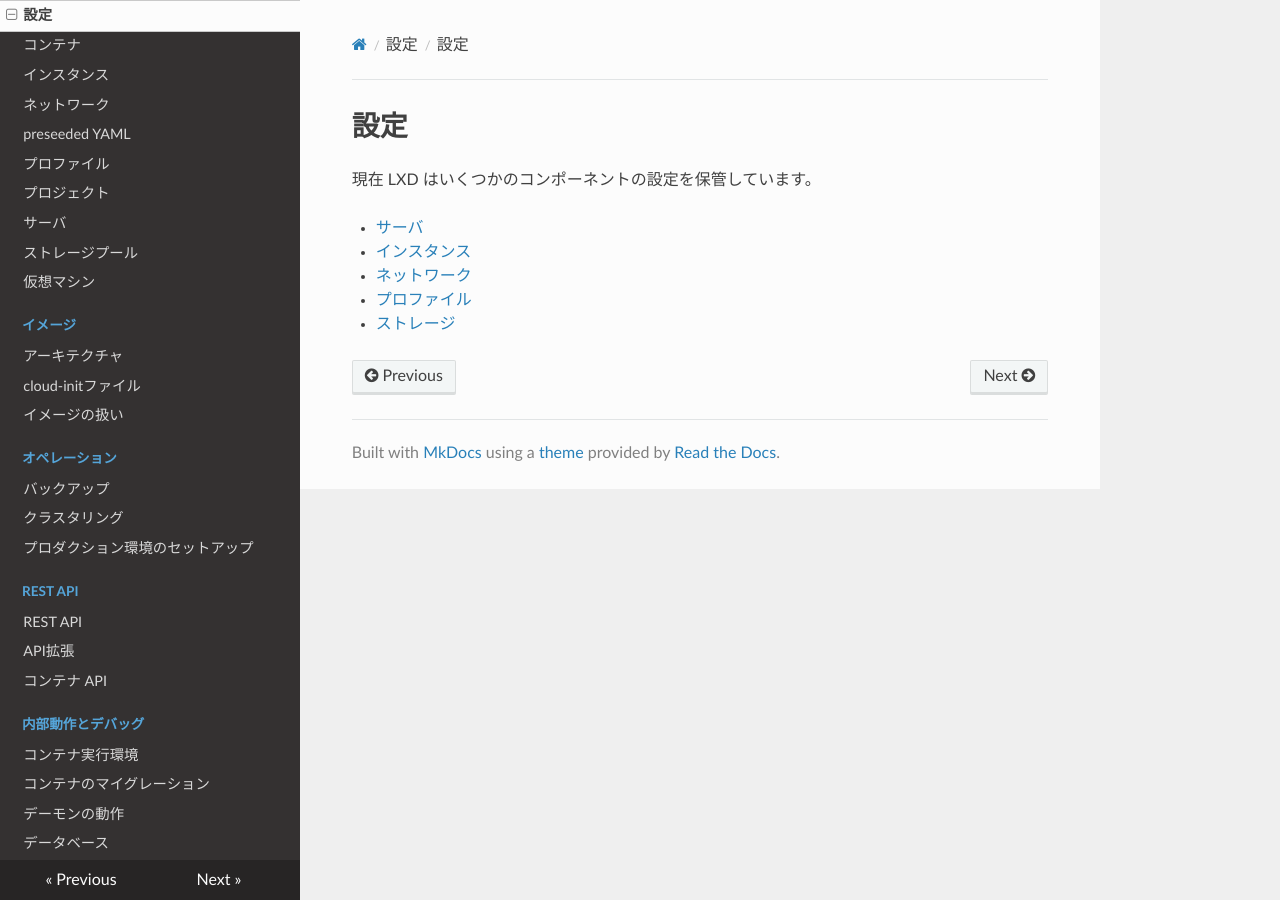
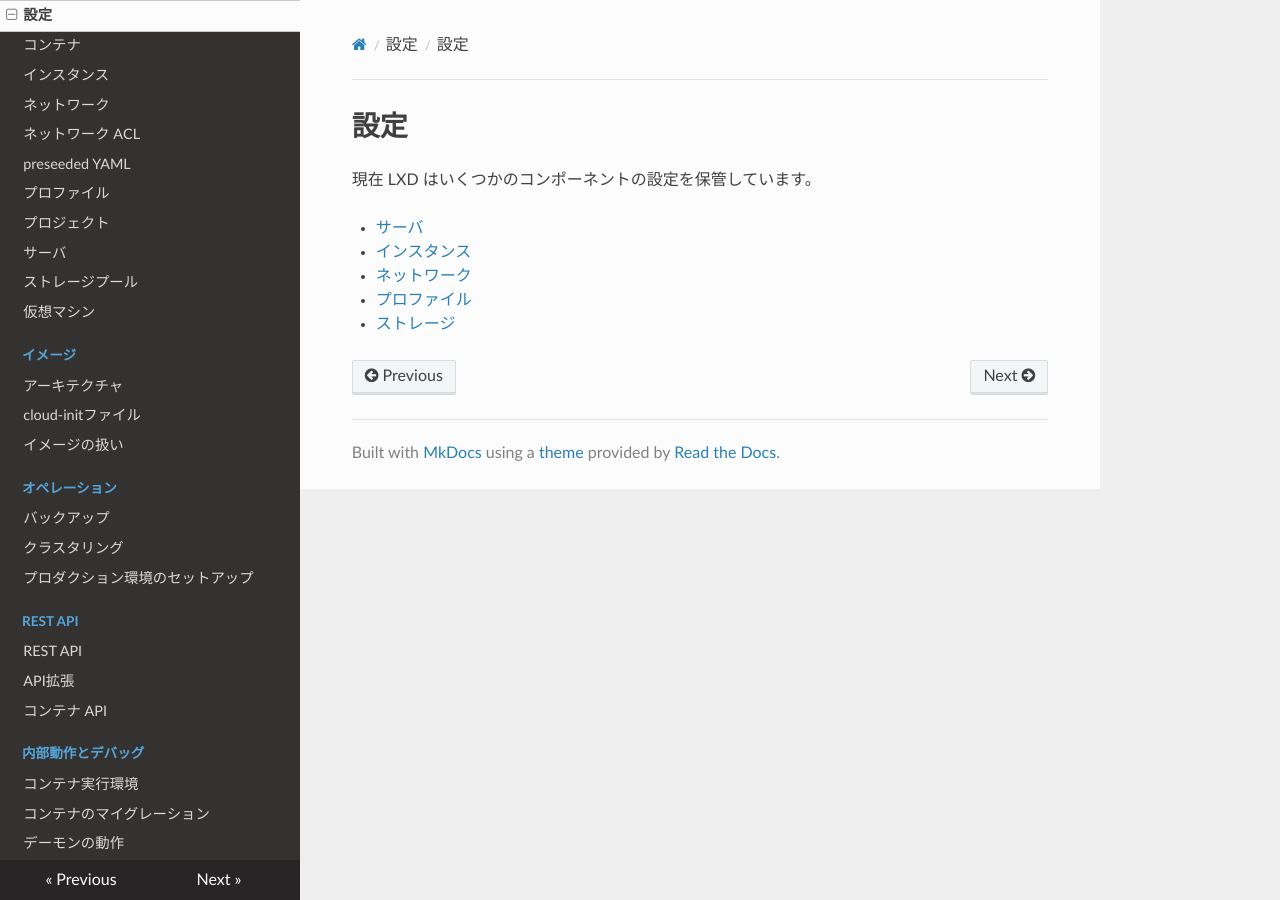
Before and after one commit to lxc-jp/lxd-ja, an MkDocs documentation site: the page built from doc/configuration.md, in a window 1280 px wide. Built offline with MkDocs 1.6.1, drawn with Linux system fonts in a browser that asks for light colours; nearby versions of some CDN libraries; old or Windows-style settings are respelled for this version of MkDocs.

Commit message:
Update side menu (mkdocs.yaml) for network ACL doc
Signed-off-by: KATOH Yasufumi <karma@jazz.email.ne.jp>

```diff
--- a/mkdocs.yml
+++ b/mkdocs.yml
@@ -13,6 +13,7 @@ pages:
     - コンテナ: containers.md
     - インスタンス: instances.md
     - ネットワーク: networks.md
+    - ネットワーク ACL: network-acls.md
     - preseeded YAML: preseed.md
     - プロファイル: profiles.md
     - プロジェクト: projects.md
```
